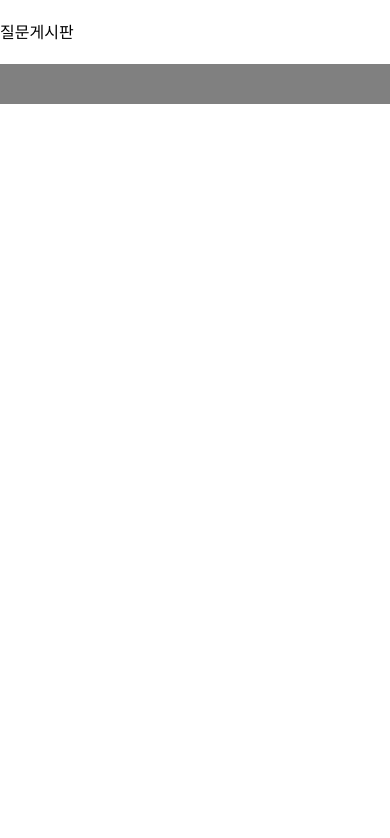
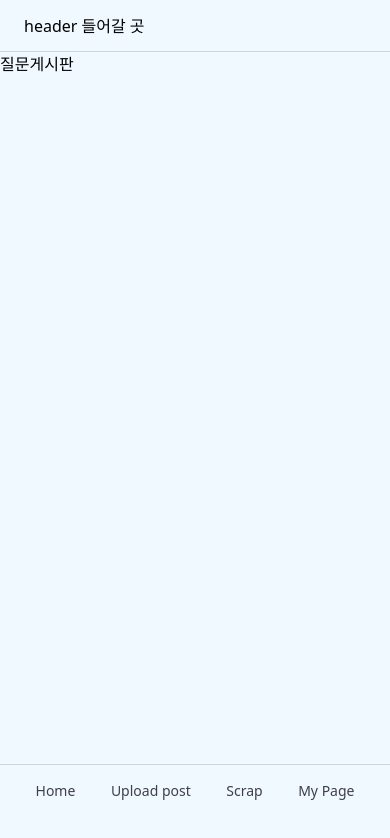
Before and after one commit to HowDoIProject/FE, a React (Create React App) app: page / in a window 390 px wide. Shown: the top 838 px of the page. Built offline with nearby package versions, Linux system fonts and the light colour scheme.

Commit message:
css 모바일사이즈에 맞게 수정, header와 footer 생성

```diff
--- a/src/components/Footer.js
+++ b/src/components/Footer.js
@@ -1,5 +1,22 @@
 import React from 'react';
 
 export default function Footer() {
-    return <footer style={{ backgroundColor: 'gray', padding: '20px', color: 'white', textAlign: 'center' }}></footer>;
+    return (
+        <div className="fixed bottom-0 w-full h-[80px] bg-sky-50 border-t-[0.5px] border-slate-300">
+            <div className="w-full h-[52px] max-w-[420px] mx-auto bg-sky-50 text-zinc-700 text-sm flex justify-evenly items-center">
+                <a href="/" className="no-underline hover:text-decoration-underline">
+                    Home
+                </a>
+                <a href="/PostQuestion" className="no-underline hover:text-decoration-underline">
+                    Upload post
+                </a>
+                <a href="/ScrapList" className="no-underline hover:text-decoration-underline">
+                    Scrap
+                </a>
+                <a href="/MyPage" className="no-underline hover:text-decoration-underline">
+                    My Page
+                </a>
+            </div>
+        </div>
+    );
 }
--- a/src/components/Header.js
+++ b/src/components/Header.js
@@ -1,5 +1,11 @@
 import React from 'react';
 
 export default function Header() {
-    return <></>;
+    return (
+        <div className="flex items-center fixed top-0 px-6 w-full bg-sky-50 border-b-[0.5px] border-slate-300 h-[52px] z-20">
+            <div className="relative max-w-[420px] mx-auto w-full flex justify-between items-center">
+                header 들어갈 곳
+            </div>
+        </div>
+    );
 }
--- a/src/pages/Layout.js
+++ b/src/pages/Layout.js
@@ -5,11 +5,14 @@ import Footer from '../components/Footer';
 
 const Layout = () => {
     return (
-        <div className="container place-content-center">
+        <div className="bg-sky-50 w-full h-full min-h-screen">
             <Header />
             {/* Content that goes under the common area */}
-            <div id="content" className="w-full py-5">
-                <Outlet />
+            <div
+                id="content"
+                className="bg-sky-50 mx-auto pt-[52px] pb-[80px] min-w-[360px] max-w-[420px] h-full min-h-screen"
+            >
+                <Outlet className="z=0" />
             </div>
             <Footer />
         </div>
--- a/src/pages/SignUp.js
+++ b/src/pages/SignUp.js
@@ -3,7 +3,7 @@ import { Link } from 'react-router-dom';
 
 export default function SignUp() {
     return (
-        <div className="flex flex-col gap-6 p-4 border-2 border-black items-center">
+        <div className="flex flex-col gap-6 p-4 items-center">
             <div className="text-xl font-bold">Register</div>
             <div className="flex flex-col items-center gap-6 w-full max-w-md p-4">
                 <div className="relative w-50 h-10 max-w-xs p-5 bg-gray-300 rounded-lg text-center ml-right">
@@ -45,7 +45,7 @@ export default function SignUp() {
                 </button>
             </Link>
 
-            <footer className="bg-gray-500 px-4 py-6 text-white flex justify-between w-full">
+            {/* <footer className="bg-gray-500 px-4 py-6 text-white flex justify-between w-full">
                 <a href="/" className="text-white text-sm no-underline hover:text-decoration-underline">
                     Home
                 </a>
@@ -58,7 +58,7 @@ export default function SignUp() {
                 <a href="/MyPage" className="text-white text-sm no-underline hover:text-decoration-underline">
                     My Page
                 </a>
-            </footer>
+            </footer> */}
         </div>
     );
 }
--- a/src/styles/app.css
+++ b/src/styles/app.css
@@ -502,122 +502,75 @@ video {
     max-width: 1536px;
   }
 }
-.absolute {
-  position: absolute;
+.fixed {
+  position: fixed;
 }
 .relative {
   position: relative;
 }
+.top-0 {
+  top: 0px;
+}
 .bottom-0 {
   bottom: 0px;
 }
-.left-0 {
-  left: 0px;
+.z-20 {
+  z-index: 20;
 }
-.right-0 {
-  right: 0px;
+.mx-auto {
+  margin-left: auto;
+  margin-right: auto;
 }
-.right-10 {
-  right: 2.5rem;
-}
-.right-20 {
-  right: 5rem;
-}
-.top-0 {
-  top: 0px;
-}
-.m-2 {
-  margin: 0.5rem;
+.mb-2 {
+  margin-bottom: 0.5rem;
 }
 .mb-4 {
   margin-bottom: 1rem;
 }
+.mb-6 {
+  margin-bottom: 1.5rem;
+}
 .ml-auto {
   margin-left: auto;
-}
-.ml-4 {
-  margin-left: 1rem;
-}
-.mr-4 {
-  margin-right: 1rem;
-}
-.mb-2 {
-  margin-bottom: 0.5rem;
-}
-.ml-2 {
-  margin-left: 0.5rem;
-}
-.mr-2 {
-  margin-right: 0.5rem;
-}
-.mr-10 {
-  margin-right: 2.5rem;
-}
-.mb-10 {
-  margin-bottom: 2.5rem;
 }
 .mt-4 {
   margin-top: 1rem;
 }
-.mb-6 {
-  margin-bottom: 1.5rem;
-}
 .flex {
   display: flex;
-}
-.h-60 {
-  height: 15rem;
-}
-.h-4 {
-  height: 1rem;
-}
-.h-2 {
-  height: 0.5rem;
-}
-.h-40 {
-  height: 10rem;
 }
 .h-10 {
   height: 2.5rem;
 }
+.h-screen {
+  height: 100vh;
+}
 .h-full {
   height: 100%;
 }
-.h-1 {
-  height: 0.25rem;
+.h-\[52px\] {
+  height: 52px;
 }
-.h-20 {
-  height: 5rem;
+.h-\[80px\] {
+  height: 80px;
 }
-.h-8 {
-  height: 2rem;
+.min-h-\[100vh\] {
+  min-height: 100vh;
 }
-.h-5 {
-  height: 1.25rem;
+.min-h-\[10vh\] {
+  min-height: 10vh;
 }
-.h-screen {
-  height: 100vh;
+.min-h-screen {
+  min-height: 100vh;
+}
+.w-96 {
+  width: 24rem;
 }
 .w-full {
   width: 100%;
 }
-.w-80 {
-  width: 20rem;
-}
-.w-96 {
-  width: 24rem;
-}
-.w-4 {
-  width: 1rem;
-}
-.w-2 {
-  width: 0.5rem;
-}
-.w-64 {
-  width: 16rem;
-}
-.w-10 {
-  width: 2.5rem;
+.min-w-\[360px\] {
+  min-width: 360px;
 }
 .max-w-md {
   max-width: 28rem;
@@ -625,19 +578,8 @@ video {
 .max-w-xs {
   max-width: 20rem;
 }
-.origin-top-left {
-  transform-origin: top left;
-}
-.rotate-45 {
-  --tw-rotate: 45deg;
-  transform: translate(var(--tw-translate-x), var(--tw-translate-y)) rotate(var(--tw-rotate)) skewX(var(--tw-skew-x)) skewY(var(--tw-skew-y)) scaleX(var(--tw-scale-x)) scaleY(var(--tw-scale-y));
-}
-.skew-y-3 {
-  --tw-skew-y: 3deg;
-  transform: translate(var(--tw-translate-x), var(--tw-translate-y)) rotate(var(--tw-rotate)) skewX(var(--tw-skew-x)) skewY(var(--tw-skew-y)) scaleX(var(--tw-scale-x)) scaleY(var(--tw-scale-y));
-}
-.transform {
-  transform: translate(var(--tw-translate-x), var(--tw-translate-y)) rotate(var(--tw-rotate)) skewX(var(--tw-skew-x)) skewY(var(--tw-skew-y)) scaleX(var(--tw-scale-x)) scaleY(var(--tw-scale-y));
+.max-w-\[420px\] {
+  max-width: 420px;
 }
 .cursor-pointer {
   cursor: pointer;
@@ -663,28 +605,14 @@ video {
 .justify-between {
   justify-content: space-between;
 }
-.gap-20 {
-  gap: 5rem;
-}
-.gap-10 {
-  gap: 2.5rem;
-}
-.gap-0 {
-  gap: 0px;
+.justify-evenly {
+  justify-content: space-evenly;
 }
 .gap-4 {
   gap: 1rem;
 }
 .gap-6 {
   gap: 1.5rem;
-}
-.space-y-4 > :not([hidden]) ~ :not([hidden]) {
-  --tw-space-y-reverse: 0;
-  margin-top: calc(1rem * calc(1 - var(--tw-space-y-reverse)));
-  margin-bottom: calc(1rem * var(--tw-space-y-reverse));
-}
-.overflow-hidden {
-  overflow: hidden;
 }
 .rounded-full {
   border-radius: 9999px;
@@ -701,6 +629,12 @@ video {
 .border-2 {
   border-width: 2px;
 }
+.border-b-\[0\.5px\] {
+  border-bottom-width: 0.5px;
+}
+.border-t-\[0\.5px\] {
+  border-top-width: 0.5px;
+}
 .border-black {
   --tw-border-opacity: 1;
   border-color: rgb(0 0 0 / var(--tw-border-opacity));
@@ -709,13 +643,17 @@ video {
   --tw-border-opacity: 1;
   border-color: rgb(209 213 219 / var(--tw-border-opacity));
 }
-.bg-red-700 {
-  --tw-bg-opacity: 1;
-  background-color: rgb(185 28 28 / var(--tw-bg-opacity));
+.border-slate-300 {
+  --tw-border-opacity: 1;
+  border-color: rgb(203 213 225 / var(--tw-border-opacity));
 }
 .bg-blue-500 {
   --tw-bg-opacity: 1;
   background-color: rgb(59 130 246 / var(--tw-bg-opacity));
+}
+.bg-gray-100 {
+  --tw-bg-opacity: 1;
+  background-color: rgb(243 244 246 / var(--tw-bg-opacity));
 }
 .bg-gray-300 {
   --tw-bg-opacity: 1;
@@ -725,31 +663,13 @@ video {
   --tw-bg-opacity: 1;
   background-color: rgb(107 114 128 / var(--tw-bg-opacity));
 }
-.bg-gray-50 {
+.bg-sky-400 {
   --tw-bg-opacity: 1;
-  background-color: rgb(249 250 251 / var(--tw-bg-opacity));
+  background-color: rgb(56 189 248 / var(--tw-bg-opacity));
 }
-.bg-gray-100 {
+.bg-sky-50 {
   --tw-bg-opacity: 1;
-  background-color: rgb(243 244 246 / var(--tw-bg-opacity));
-}
-.bg-blue-300 {
-  --tw-bg-opacity: 1;
-  background-color: rgb(147 197 253 / var(--tw-bg-opacity));
-}
-.bg-gradient-to-b {
-  background-image: linear-gradient(to bottom, var(--tw-gradient-stops));
-}
-.from-gray-300 {
-  --tw-gradient-from: #d1d5db var(--tw-gradient-from-position);
-  --tw-gradient-to: rgb(209 213 219 / 0) var(--tw-gradient-to-position);
-  --tw-gradient-stops: var(--tw-gradient-from), var(--tw-gradient-to);
-}
-.to-transparent {
-  --tw-gradient-to: transparent var(--tw-gradient-to-position);
-}
-.p-10 {
-  padding: 2.5rem;
+  background-color: rgb(240 249 255 / var(--tw-bg-opacity));
 }
 .p-4 {
   padding: 1rem;
@@ -760,10 +680,6 @@ video {
 .p-8 {
   padding: 2rem;
 }
-.py-5 {
-  padding-top: 1.25rem;
-  padding-bottom: 1.25rem;
-}
 .px-4 {
   padding-left: 1rem;
   padding-right: 1rem;
@@ -772,38 +688,54 @@ video {
   padding-top: 0.5rem;
   padding-bottom: 0.5rem;
 }
-.py-8 {
-  padding-top: 2rem;
-  padding-bottom: 2rem;
+.py-5 {
+  padding-top: 1.25rem;
+  padding-bottom: 1.25rem;
 }
 .py-6 {
   padding-top: 1.5rem;
   padding-bottom: 1.5rem;
 }
-.text-left {
-  text-align: left;
+.px-6 {
+  padding-left: 1.5rem;
+  padding-right: 1.5rem;
+}
+.pb-24 {
+  padding-bottom: 6rem;
+}
+.pt-11 {
+  padding-top: 2.75rem;
+}
+.pt-\[52px\] {
+  padding-top: 52px;
+}
+.pb-\[80px\] {
+  padding-bottom: 80px;
 }
 .text-center {
   text-align: center;
 }
-.text-right {
-  text-align: right;
+.font-sans {
+  font-family: ui-sans-serif, system-ui, -apple-system, BlinkMacSystemFont, "Segoe UI", Roboto, "Helvetica Neue", Arial, "Noto Sans", sans-serif, "Apple Color Emoji", "Segoe UI Emoji", "Segoe UI Symbol", "Noto Color Emoji";
+}
+.text-2xl {
+  font-size: 1.5rem;
+  line-height: 2rem;
+}
+.text-lg {
+  font-size: 1.125rem;
+  line-height: 1.75rem;
 }
 .text-sm {
   font-size: 0.875rem;
   line-height: 1.25rem;
 }
-.text-lg {
-  font-size: 1.125rem;
-  line-height: 1.75rem;
-}
 .text-xl {
   font-size: 1.25rem;
   line-height: 1.75rem;
 }
-.text-2xl {
-  font-size: 1.5rem;
-  line-height: 2rem;
+.text-\[10px\] {
+  font-size: 10px;
 }
 .font-bold {
   font-weight: 700;
@@ -812,8 +744,17 @@ video {
   --tw-text-opacity: 1;
   color: rgb(255 255 255 / var(--tw-text-opacity));
 }
-.underline {
-  text-decoration-line: underline;
+.text-gray-100 {
+  --tw-text-opacity: 1;
+  color: rgb(243 244 246 / var(--tw-text-opacity));
+}
+.text-gray-300 {
+  --tw-text-opacity: 1;
+  color: rgb(209 213 219 / var(--tw-text-opacity));
+}
+.text-zinc-700 {
+  --tw-text-opacity: 1;
+  color: rgb(63 63 70 / var(--tw-text-opacity));
 }
 .no-underline {
   text-decoration-line: none;
@@ -840,13 +781,3 @@ video {
   --tw-bg-opacity: 1;
   background-color: rgb(29 78 216 / var(--tw-bg-opacity));
 }
-.hover\:bg-gray-700:hover {
-  --tw-bg-opacity: 1;
-  background-color: rgb(55 65 81 / var(--tw-bg-opacity));
-}
-@media (min-width: 640px) {
-
-  .sm\:flex-row {
-    flex-direction: row;
-  }
-}
```
